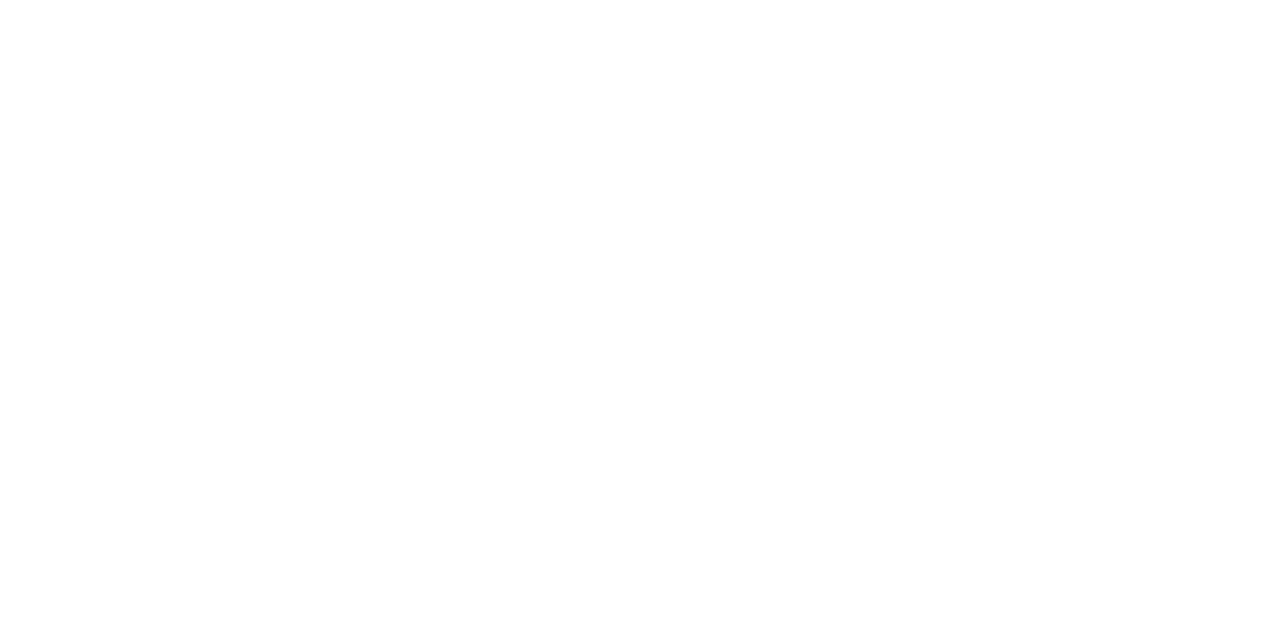
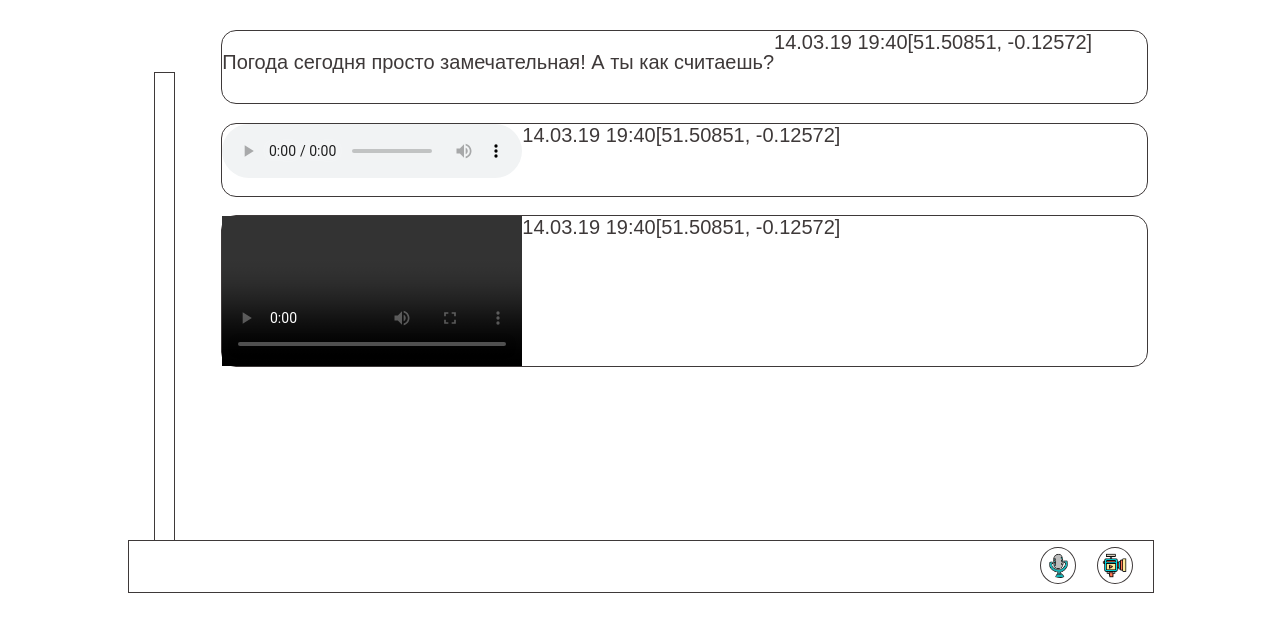
Before and after one commit to Antonio-87/TimeLine.Media-Geo-Natif, a website built with webpack: page src/index.html in a window 1280 px wide. Built offline with nearby package versions, Linux system fonts and the light colour scheme.

Commit message:
style&image

```diff
--- a/src/css/style.css
+++ b/src/css/style.css
@@ -2,3 +2,113 @@ body {
     margin: 0;
     padding: 0;
 }
+
+.container {
+    display: block;
+    position: relative;
+    width: 100%;
+    height: 600px;
+    font-family:'Arial', sans-serif;
+    font-size: 20px;
+    color: rgb(62, 57, 57);
+}
+
+.ruler {
+    display: block;
+    position: absolute;
+    width: 1.5%;
+    height: 78%;
+    left: 12%;
+    top: 12%;
+    border: 1.5px solid rgb(62, 57, 57);
+}
+
+.posts {
+    position: absolute;
+    display: flex;
+    flex-direction: column;
+    align-items: center;
+    list-style: none;
+    width: 73%;
+    height: 80%;
+    margin: 0;
+    padding: 0;
+    padding-bottom: 2%;
+    left: 17%;
+    top: 5%;
+    overflow-y: auto;
+}
+
+.post {
+    position: relative;
+    display: flex;
+    width: 99%;
+    min-height: 15%;
+    border: 1.5px solid rgb(62, 57, 57);
+    border-radius: 15px;
+}
+
+.post:nth-child(n+2) {
+    margin-top: 2%;
+}
+
+.ruler-mark {
+    position: absolute;
+    width: 30px;
+    height: 30px;
+    top: 20%;
+    left: -7.3%;
+    border: 1.5px solid rgb(62, 57, 57);
+    border-radius: 50%;
+    background-color: white;
+    z-index: 999;
+}
+
+.input-panel {
+    position: absolute;
+    top: 90%;
+    left: 10%;
+    display: flex;
+    flex-direction: row;
+    width: 80%;
+    height: 8.5%;
+    border: 1.5px solid rgb(62, 57, 57);
+}
+
+.input-post {
+    display: block;
+    padding: 0 5px;
+    width: 90%;
+    resize: none;
+    outline: none;
+    border: none;
+}
+
+.audio-check {
+    cursor: pointer;
+    display: block;
+    width: 35px;
+    height: 35px;
+    margin: 0.6% 1%;
+    border: 1.5px solid rgb(62, 57, 57);
+    border-radius: 50%;
+    background-image: url(../image/icons8-microphone-48.png);
+    background-position: center;
+    background-repeat: no-repeat;
+    background-size: 80%;
+}
+
+.video-check {
+    cursor: pointer;
+    display: block;
+    width: 35px;
+    height: 35px;
+    margin: 0.6% 1%;
+    margin-right: 2%;
+    border: 1.5px solid rgb(62, 57, 57);
+    border-radius: 50%;
+    background-image: url(../image/icons8-videocamera-64.png);
+    background-position: center;
+    background-repeat: no-repeat;
+    background-size: 75%;
+}
--- a/src/index.html
+++ b/src/index.html
@@ -7,8 +7,36 @@
     <title>TimeLine.Media-Geo-Natif</title>
 </head>
 <body>
-    <div class="Container">
-
+    <div class="container">
+        <div class="ruler"></div>
+        <ul class="posts">
+            <li class="post">
+                <p class="content">Погода сегодня просто замечательная! А ты как считаешь?</p>
+                <div class="time">14.03.19 19:40</div>
+                <div class="geolocation">[51.50851, -0.12572]</div>
+                <div class="geolocation-icon"></div>
+                <div class="ruler-mark"></div>
+            </li>
+            <li class="post">
+                <audio class="audio" controls></audio>
+                <div class="time">14.03.19 19:40</div>
+                <div class="geolocation">[51.50851, -0.12572]</div>
+                <div class="geolocation-icon"></div>
+                <div class="ruler-mark"></div>
+            </li>
+            <li class="post">
+                <video class="video" controls></video>
+                <div class="time">14.03.19 19:40</div>
+                <div class="geolocation">[51.50851, -0.12572]</div>
+                <div class="geolocation-icon"></div>
+                <div class="ruler-mark"></div>
+            </li>
+        </ul>
+        <div class="input-panel">
+            <textarea class="input-post"></textarea>
+            <div class="audio-check"></div>
+            <div class="video-check"></div>
+        </div>
     </div>
 </body>
 </html>
--- a/src/js/app.js
+++ b/src/js/app.js
@@ -1,4 +1,2 @@
-
-
-document.addEventListener("DOMContentLoaded", () => {
-});
+// document.addEventListener("DOMContentLoaded", () => {
+// });
```
Also changed, not shown: src/image/icons8-microphone-48.png (added), src/image/icons8-videocamera-64.png (added).
